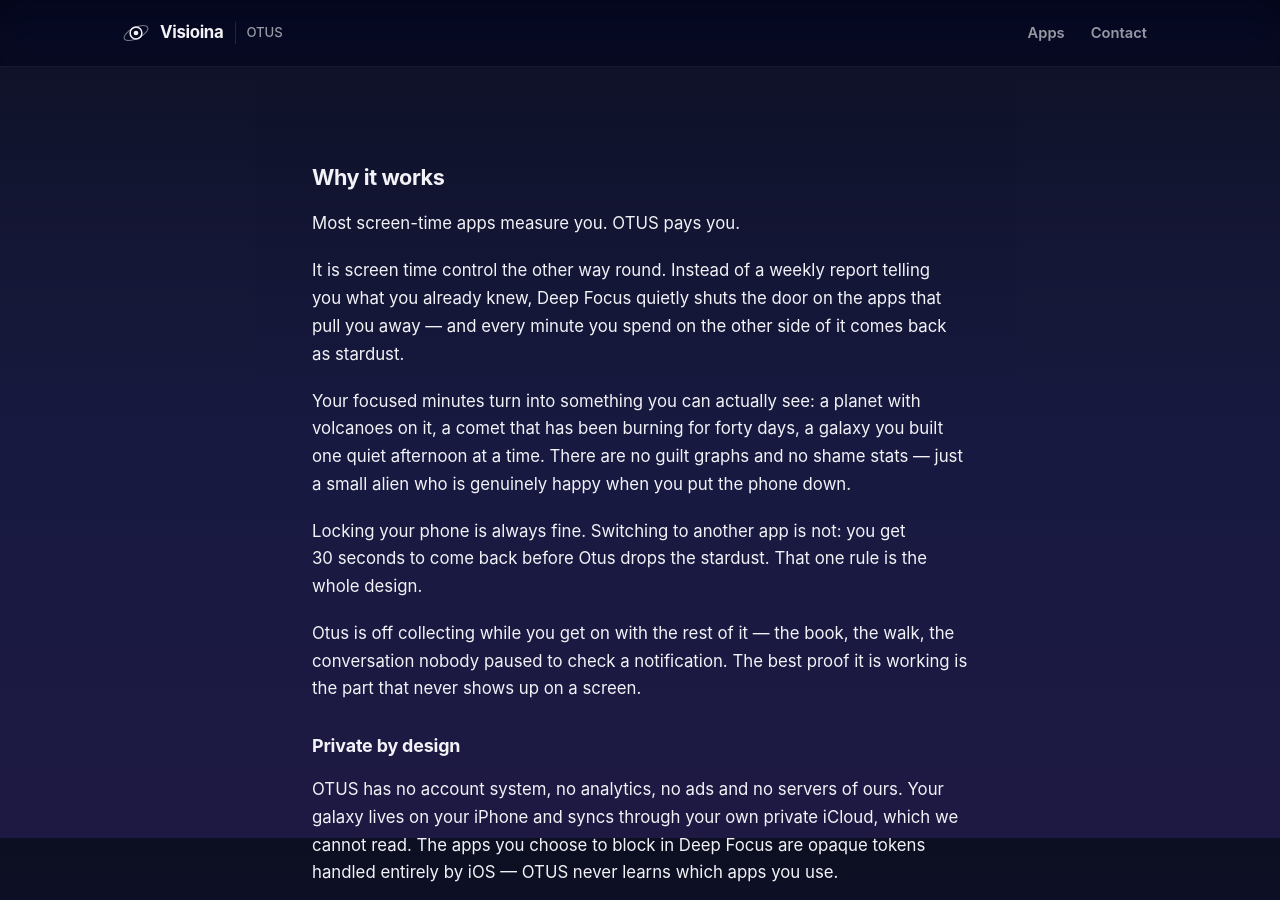
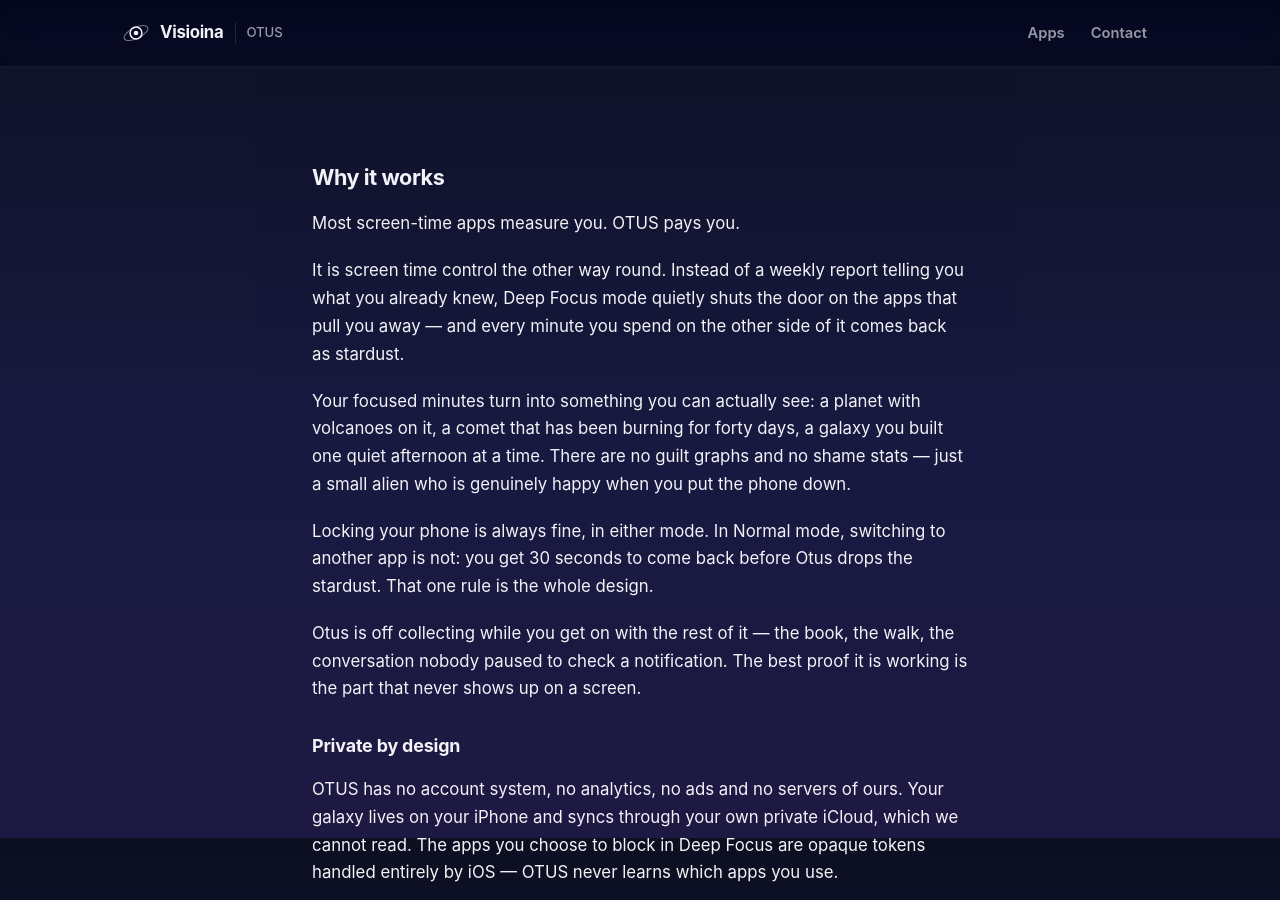
Before and after one commit to selinahti/visioinawebsite, a Jekyll site: the page built from _apps/otus/index.md, in a window 1280 px wide and 900 px high, scrolled down 1862 px. Built offline with Jekyll 4.4.1, drawn with Linux system fonts in a browser that asks for light colours.

Commit message:
Name the mode, and put the rule on the right one
"Deep Focus mode" reads better than "Deep Focus" for a reader who does not
know the term yet.

The mode note on the last rule needed care, though. Locking the phone is
fine in BOTH modes — that has always been the promise — and what is
specific to Normal mode is the thirty-second rule, since in Deep Focus the
app you would have wandered into is shut. Attached to the wrong half, the
sentence would have told Deep Focus users that locking might cost them
their stardust.

Co-Authored-By: Claude Opus 5 <noreply@anthropic.com>

```diff
--- a/_apps/otus/index.md
+++ b/_apps/otus/index.md
@@ -119,18 +119,18 @@ tiers:
 Most screen-time apps measure you. OTUS pays you.
 
 It is screen time control the other way round. Instead of a weekly report
-telling you what you already knew, Deep Focus quietly shuts the door on the
-apps that pull you away — and every minute you spend on the other side of it
-comes back as stardust.
+telling you what you already knew, Deep Focus mode quietly shuts the door on
+the apps that pull you away — and every minute you spend on the other side of
+it comes back as stardust.
 
 Your focused minutes turn into something you can actually see: a planet with
 volcanoes on it, a comet that has been burning for forty days, a galaxy you
 built one quiet afternoon at a time. There are no guilt graphs and no shame
 stats — just a small alien who is genuinely happy when you put the phone down.
 
-Locking your phone is always fine. Switching to another app is not: you get
-30 seconds to come back before Otus drops the stardust. That one rule is the
-whole design.
+Locking your phone is always fine, in either mode. In Normal mode, switching
+to another app is not: you get 30 seconds to come back before Otus drops the
+stardust. That one rule is the whole design.
 
 Otus is off collecting while you get on with the rest of it — the book, the
 walk, the conversation nobody paused to check a notification. The best proof
```
